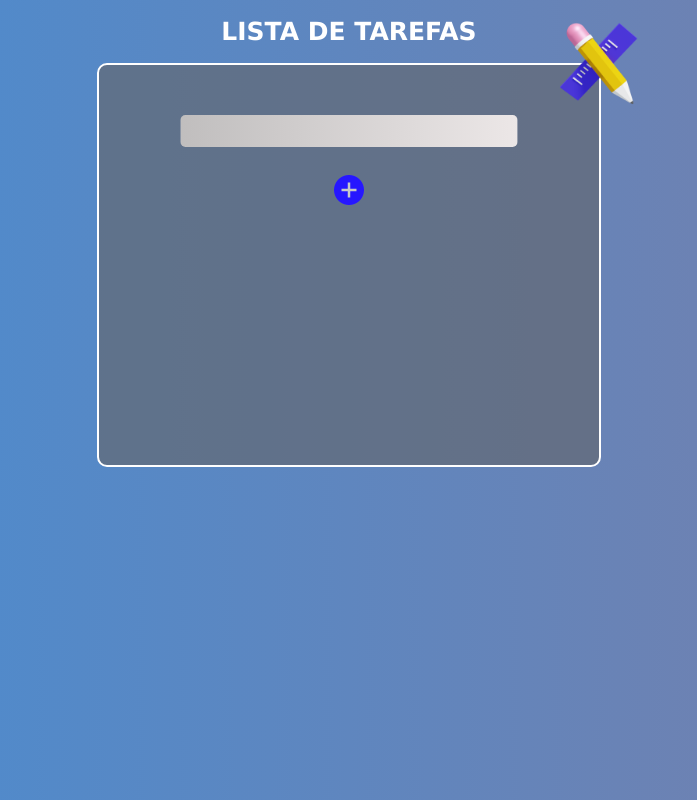
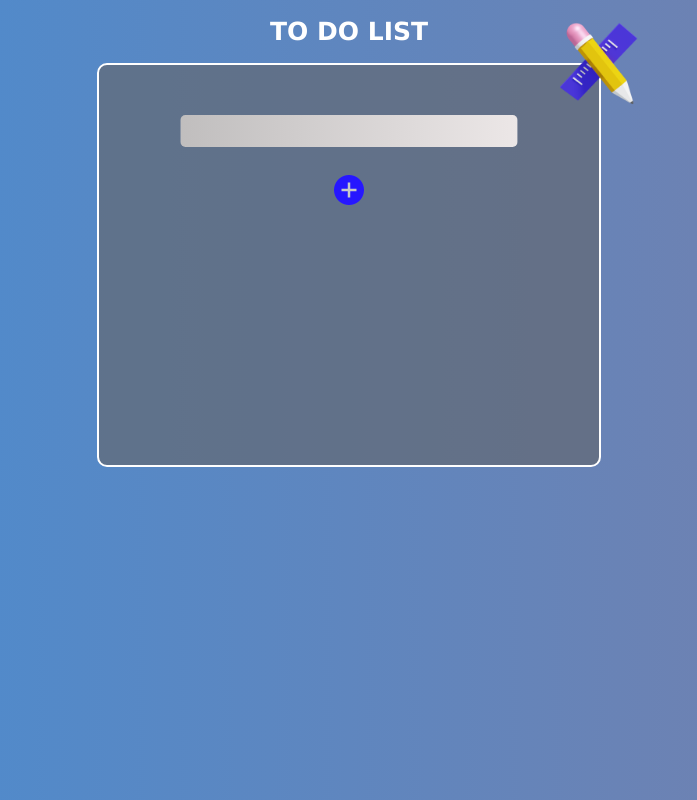
Before and after one commit to itslarissayall/TodoList, a plain HTML site: page index.html in a window 1280 px wide. Shown: the whole page, without its empty margins (291-988 px from the left). Drawn offline with Linux system fonts and the light colour scheme.

Commit message:
Verificando integração dos repositórios

```diff
--- a/index.html
+++ b/index.html
@@ -7,7 +7,7 @@
     <title>Lista de Tarefas</title>
     <link rel="stylesheet" href="style.css" />
   </head>
-  <h1>Lista de Tarefas</h1>
+  <h1>To do List</h1>
   <body>
     <div class="container">
       <input type="text" name="tarefa" id="task" />
```
